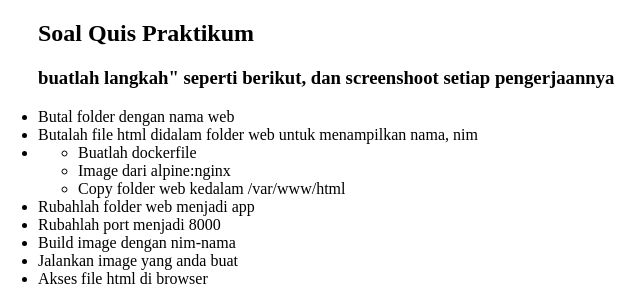
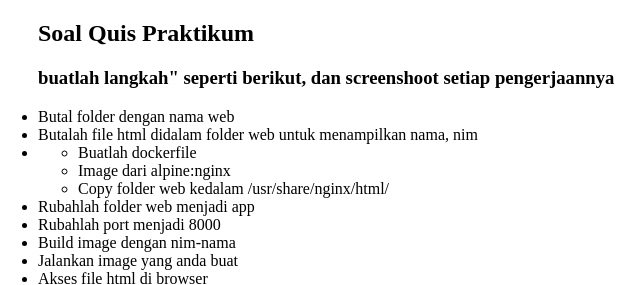
Before and after one commit to amanualt/amanualt.github.io, a plain HTML site: page quis.html in a window 1280 px wide. Shown: the top 285 px of the page, 10-650 px from the left. Drawn offline with Linux system fonts and the light colour scheme.

Commit message:
Update quis.html

```diff
--- a/quis.html
+++ b/quis.html
@@ -14,7 +14,7 @@
         <ul>
           <li>Buatlah dockerfile</li>
           <li>Image dari alpine:nginx</li>
-          <li>Copy folder web kedalam /var/www/html</li>
+          <li>Copy folder web kedalam /usr/share/nginx/html/</li>
         </ul>
       </li>
       <li>Rubahlah folder web menjadi app</li>
```
